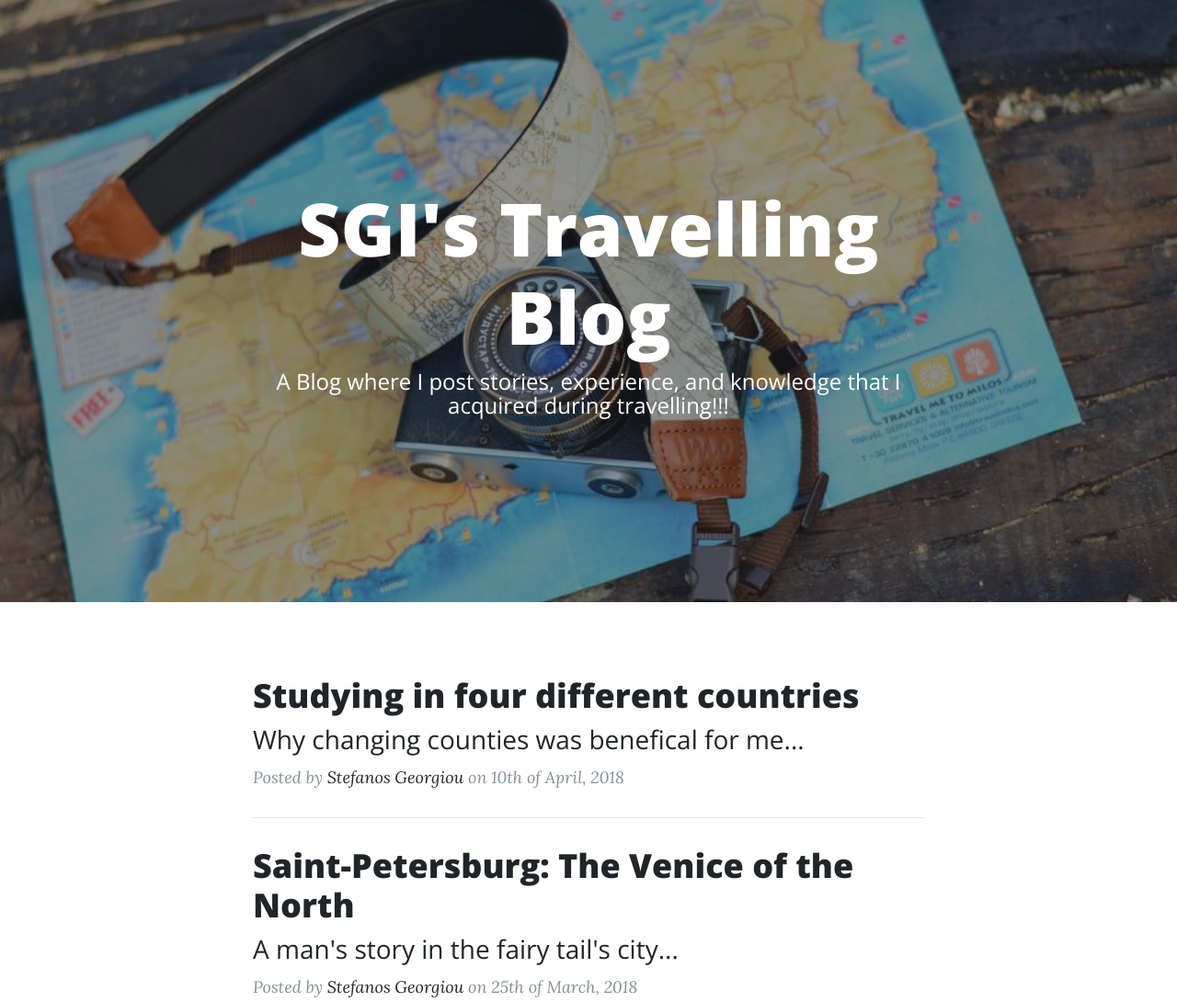
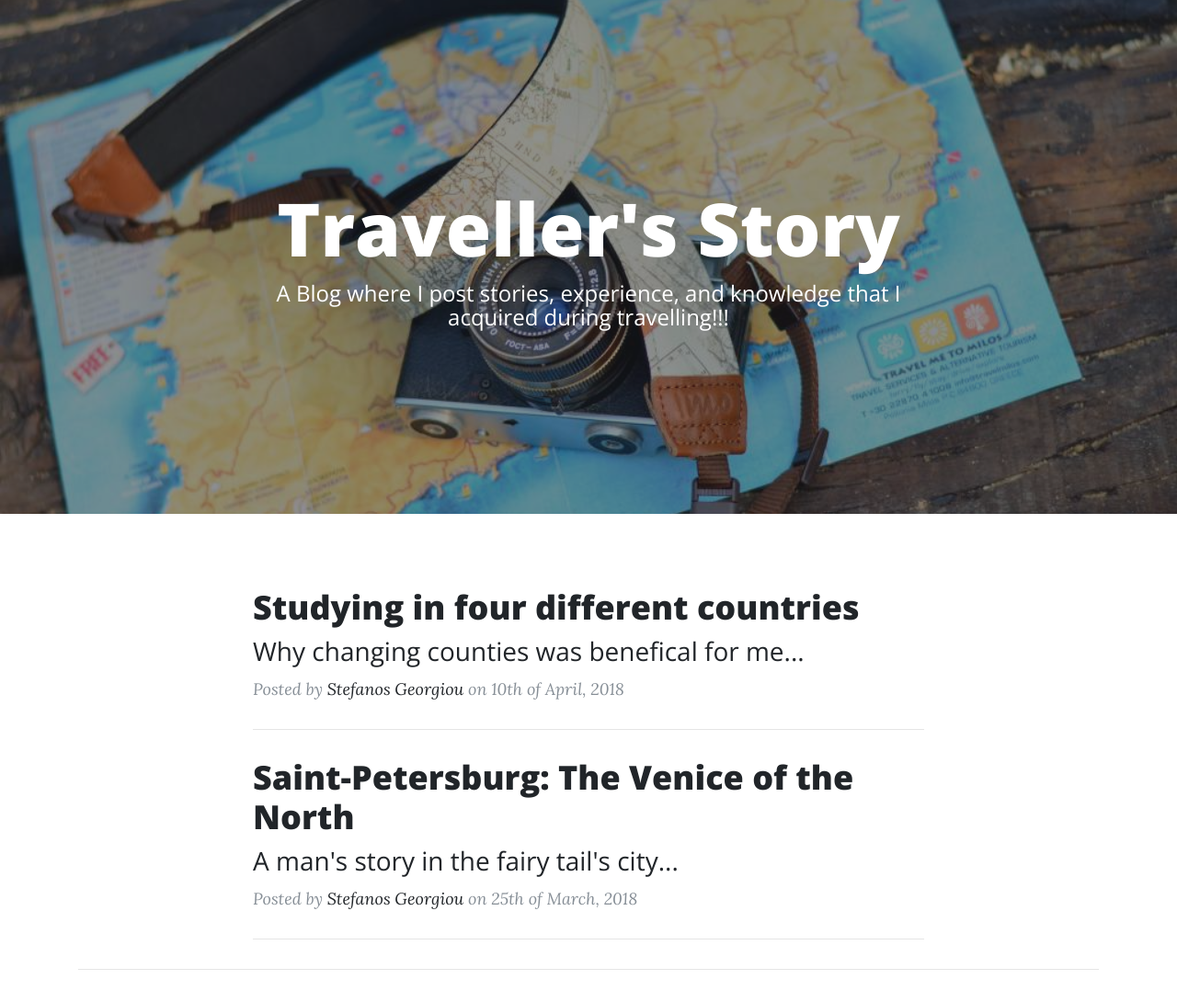
Before and after one commit to stefanos1316/my_blog, a website: page index.html in a window 1280 px wide. Shown: the top 1090 px of the page at 92% size. Drawn offline with nearby package versions, Linux system fonts and the light colour scheme.

Commit message:
Changed title

```diff
--- a/index.html
+++ b/index.html
@@ -32,7 +32,7 @@
         <div class="row">
           <div class="col-lg-8 col-md-10 mx-auto">
             <div class="site-heading">
-              <h1>SGI's Travelling Blog</h1>
+              <h1>Traveller's Story</h1>
               <span class="subheading"> A Blog where I post stories, experience, and knowledge that I acquired during travelling!!!</span>
             </div>
           </div>
```
